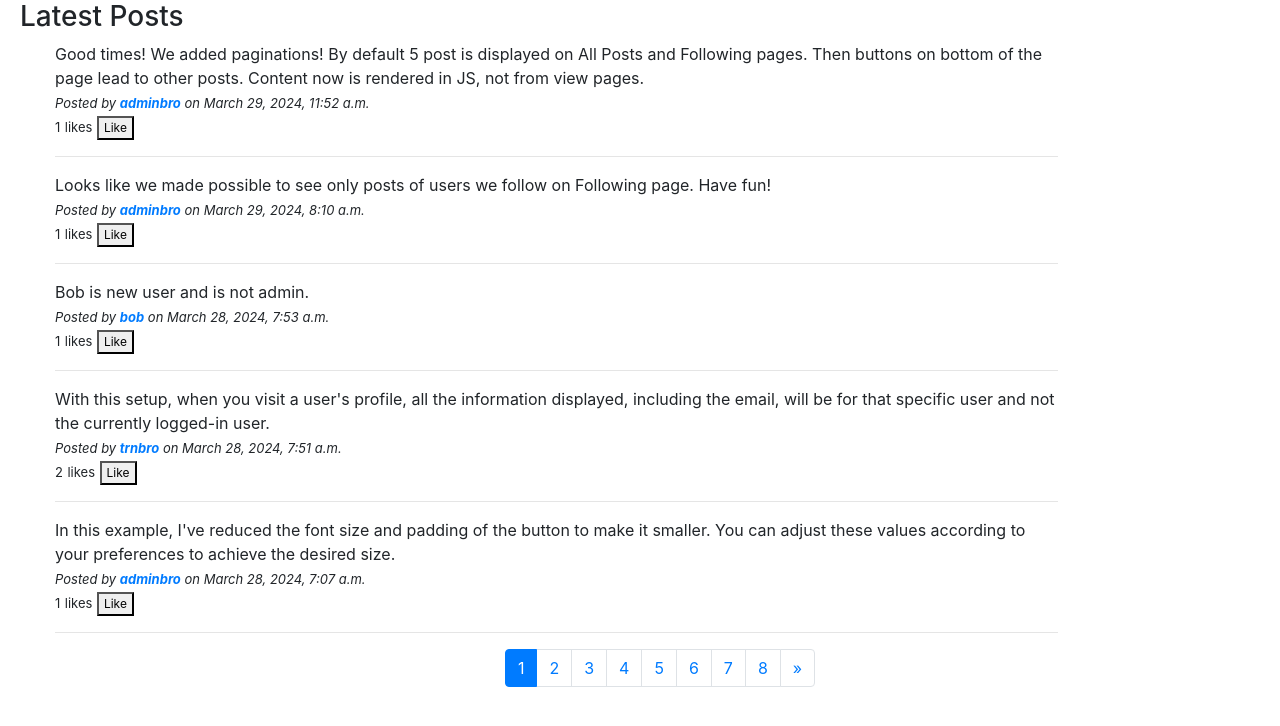
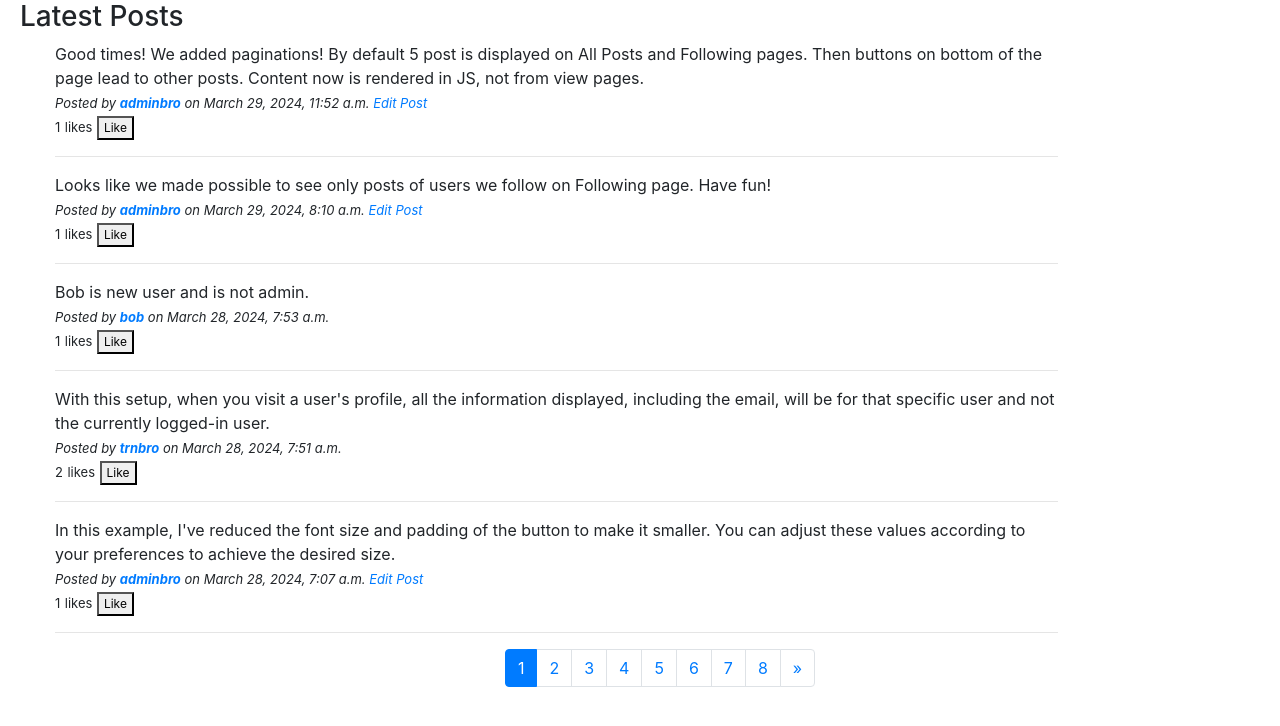
Before and after one commit to trndav/Projects, a Django app: page / in a window 1280 px wide. Shown: the part 56-782 px from the top of the page. Run offline with Django 5.2, Linux system fonts and the light colour scheme; a user stored in the database is signed in; data comes from the database, SQL or seed files in the repository; both versions use the stored data as it was after the commit; some libraries are stand-ins or nearby versions.

Commit message:
Added edit post button for post creator, on index page.

```diff
--- a/Folder_description.txt
+++ /dev/null
@@ -1 +0,0 @@
-Many Projects, apps, finished solutions but not tests and course material.
--- a/Twitter_Django/twitterapp/templates/twitterapp/posts_view.html
+++ b/Twitter_Django/twitterapp/templates/twitterapp/posts_view.html
@@ -9,7 +9,11 @@
 
             <div class="col-sm-10">
                 {{ post.text }}<br>
-                <i><span id="font_small">Posted by <b><a href="{% url 'user_page' username=post.user.username %}">{{ post.user }}</a></b> on {{ post.created_at }}</i></span><br>
+                <i><span id="font_small">Posted by <b><a href="{% url 'user_page' username=post.user.username %}">{{ post.user }}</a></b> on {{ post.created_at }}
+                    {% if user.is_authenticated and post.user == request.user %}
+                        <a href="{% url 'edit_post' post_id=post.id %}">Edit Post</a>
+                    {% endif %}
+                </i></span><br>
                 <span class="font_small" id="likes_count_{{ post.id }}">{{ post.total_likes }}</span> <span class="font_small"> likes</span>
                 {% if user.is_authenticated %}
                     <button class="like-btn" data-post-id="{{ post.id }}">Like</button>
```
Also changed, not shown: Twitter_Django/db.sqlite3, readme.md (added).
